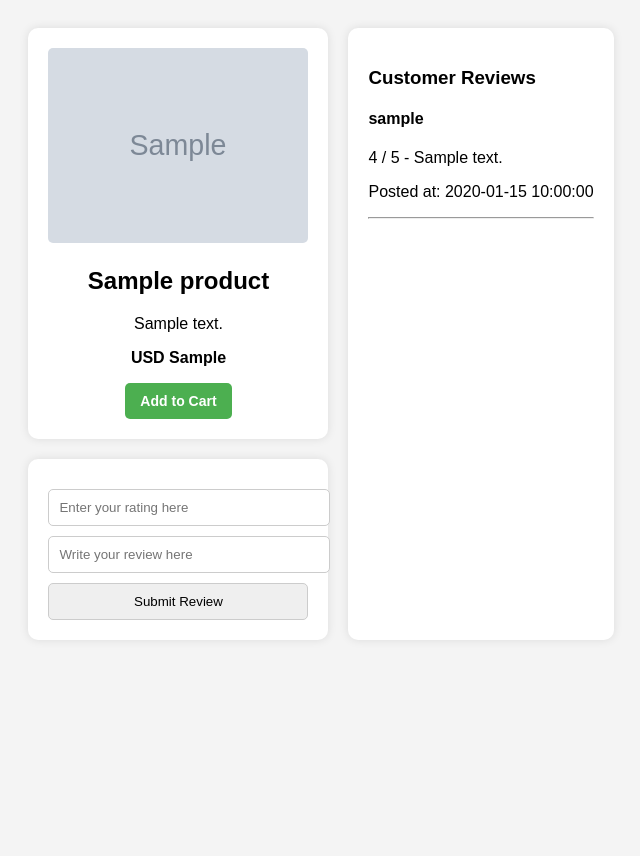
After one commit to williamhgg03/D0018E, a Flask app: page /product_view/1 in a window 1280 px wide. The commit adds this page. Shown: the whole page, without its empty margins (319-959 px from the left). Run offline with Flask 3, Linux system fonts and the light colour scheme; tables that the repository leaves empty hold one stand-in row (values such as "Sample post"); grey boxes marked "Sample" are stand-in pictures.

Commit message:
användare kan lämna reviews på produkterna

```diff
--- a/server.py
+++ b/server.py
@@ -1,14 +1,15 @@
 from flask import Flask, render_template, request, redirect, url_for, flash, session
 from flask_sqlalchemy import SQLAlchemy
+from sqlalchemy import CheckConstraint
 from werkzeug.security import generate_password_hash, check_password_hash
 import pymysql  # Ensure you have this installed (`pip install pymysql`)
 import stripe
 import os
 import dotenv
-
+from sqlalchemy import select
 
 dotenv.load_dotenv()
-from sqlalchemy import select
+
 app = Flask(__name__)
 
 # Remote MySQL Database Connection
@@ -73,8 +74,25 @@ class Order_Items(db.Model):
     id = db.Column(db.Integer, primary_key=True)
     order_id = db.Column(db.Integer, db.ForeignKey('orders.id'))
     product_id = db.Column(db.Integer, db.ForeignKey('products.id'))
-    quantity = db.Column(db.Integer, nullable=False, check_constraint="quantity > 0")
+    quantity = db.Column(db.Integer, nullable=False)
     price = db.Column(db.Float, nullable=False)
+
+    __table_args__ = (
+        CheckConstraint('quantity > 0', name='check_quantity_positive'),
+    )
+
+class Reviews(db.Model):
+    __tablename__ = "reviews"
+    id = db.Column(db.Integer, primary_key=True)
+    product_id = db.Column(db.Integer, db.ForeignKey('products.id'), nullable=False)
+    username = db.Column(db.String(100), db.ForeignKey('users.username'), nullable=False)
+    rating = db.Column(db.Integer, nullable=False)
+    review = db.Column(db.Text, nullable=False)
+    created_at = db.Column(db.DateTime, nullable=False)
+
+    __table_args__ = (
+        CheckConstraint('rating >= 1 AND rating <= 5', name='check_rating_range'),
+    )
 
 # Home Page
 @app.route("/",methods=["POST","GET"])
@@ -130,6 +148,23 @@ def login():
             return redirect(url_for("index"))
 
     return render_template("login.html")
+
+@app.route("/product_view/<int:product_id>", methods=["GET","POST"])
+def product_view(product_id):
+    product = Product.query.filter_by(id=product_id).first()
+    reviews = Reviews.query.filter_by(product_id=product_id).all()
+
+    review = request.form.get("new_review")
+    rating = request.form.get("rating")
+
+    print("Review:", review)
+    if review and rating:
+        user = User.query.filter_by(id=session["user_id"]).first()
+        new_review = Reviews(product_id=product_id, username=user.username, rating=rating, review=review, created_at=db.func.now())
+        db.session.add(new_review)
+        db.session.commit()
+
+    return render_template("product_view.html", product=product, reviews=reviews)
 
 # Ensure user has a shopping cart
 def get_or_create_cart(user_id):
@@ -231,7 +266,9 @@ def create_checkout_session():
         if cart_item.quantity > product.stock:
             flash(f"Insufficient stock for {product.name}.", "danger")
             return redirect(url_for("view_cart"))
-        product.stock -= cart_item.quantity # remove stock so no one else can buy it
+    # loop again to ensure product stocks are not changed before it is certain that they are enough
+    for cart_item, product in items:
+        product.stock -= cart_item.quantity  # remove stock so no one else can buy it
     db.session.commit()
 
     line_items = []
--- a/templates/cart.html
+++ b/templates/cart.html
@@ -55,9 +55,9 @@
                                 <h3>{{ item[1].name }}</h3>
                                 <div class="my-3">
                                     <label for="quantity">Quantity</label>
+                                    <a href="/remove/{{item[1].id}}"><button>-</button></a>
+                                    <span id="quantity">{{ item[0].quantity }}</span>
                                     <a href="/add/{{item[1].id}}"><button>+</button></a>
-                                    <span id="quantity">{{ item[0].quantity }}</span>
-                                    <a href="/remove/{{item[1].id}}"><button>-</button></a>
 
                                 </div>
 
--- a/templates/index.html
+++ b/templates/index.html
@@ -143,7 +143,9 @@
                         <img src="{{ product.image_url }}" alt="{{ product.name }}">
                     </div>
                     <div class="product-description">
-                        <h3 class="product-name">{{ product.name }}</h3>
+                        <a href="/product_view/{{ product.id }}">
+                            <h3 class="product-name">{{ product.name }}</h3>
+                        </a>
                         <p class="product-price">${{ product.price }}</p>
                         <a href="/add/{{ product.id }}" class="add-to-cart-btn">
                             Add to Cart
--- /dev/null
+++ b/templates/product_view.html
@@ -0,0 +1,105 @@
+<!DOCTYPE html>
+<html lang="en">
+<head>
+    <meta charset="UTF-8">
+    <meta name="viewport" content="width=device-width, initial-scale=1.0">
+    <title>{{product.name}}</title>
+    <style>
+        body {
+            font-family: Arial, sans-serif;
+            display: flex;
+            justify-content: center;
+            align-items: flex-start;
+            height: 100vh;
+            background-color: #f4f4f4;
+            padding: 20px;
+        }
+        .container {
+            display: flex;
+            gap: 20px;
+        }
+        .left-column {
+            width: 300px;
+        }
+        .product {
+            background: #fff;
+            padding: 20px;
+            border-radius: 10px;
+            box-shadow: 0 0 10px rgba(0, 0, 0, 0.1);
+            text-align: center;
+        }
+        .write-review {
+            margin-top: 20px;
+            padding: 20px;
+            border-radius: 10px;
+            box-shadow: 0 0 10px rgba(0, 0, 0, 0.1);
+            background: #fff;
+        }
+        .reviews {
+            flex: 1;
+            background: #fff;
+            padding: 20px;
+            border-radius: 10px;
+            box-shadow: 0 0 10px rgba(0, 0, 0, 0.1);
+            max-width: 400px;
+        }
+        .product img {
+            width: 100%;
+            height: auto;
+            border-radius: 5px;
+        }
+        .add-to-cart-btn {
+            display: inline-block;
+            background-color: #4CAF50;
+            color: #fff;
+            padding: 10px 15px;
+            text-decoration: none;
+            border-radius: 5px;
+            font-size: 14px;
+            font-weight: bold;
+            transition: background-color 0.2s;
+        }
+        .add-to-cart-btn:hover {
+            background-color: #d64c3a;
+        }
+        input, button {
+            padding: 10px;
+            border-radius: 5px;
+            border: 1px solid #ccc;
+            width: 100%;
+            margin-top: 10px;
+        }
+    </style>
+</head>
+<body>
+    <div class="container">
+        <div class="left-column">
+            <div class="product">
+                <img src="{{product.image_url}}" alt="{{ product.name }}">
+                <h2>{{product.name}}</h2>
+                <p>{{product.description}}</p>
+                <p><strong>USD {{product.price}}</strong></p>
+                <a href="/add/{{ product.id }}" class="add-to-cart-btn">Add to Cart</a>
+            </div>
+            <div class="write-review">
+                <form action="/product_view/{{product.id}}" method="POST">
+                    <input type="text" name="rating" placeholder="Enter your rating here" required>
+                    <input type="text" name="new_review" placeholder="Write your review here" required>
+                    <button type="submit">Submit Review</button>
+                </form>
+            </div>
+        </div>
+        <div class="reviews">
+            <h3>Customer Reviews</h3>
+            {% for review in reviews %}
+            <div class="review">
+                <h4>{{ review.username }}</h4>
+                <p>{{ review.rating }} / 5 - {{ review.review }}</p>
+                <p>Posted at: {{ review.created_at }}</p>
+                <hr>
+            </div>
+            {% endfor %}
+        </div>
+    </div>
+</body>
+</html>
```
